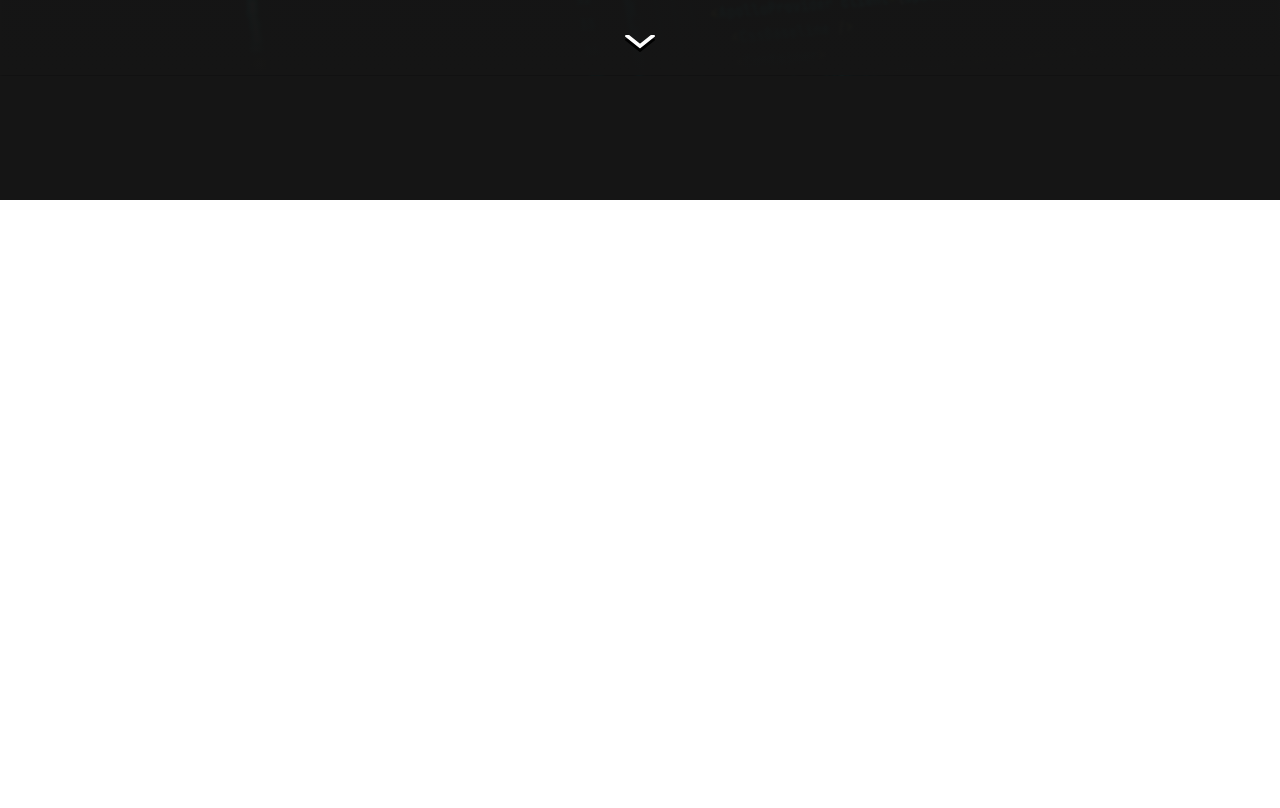
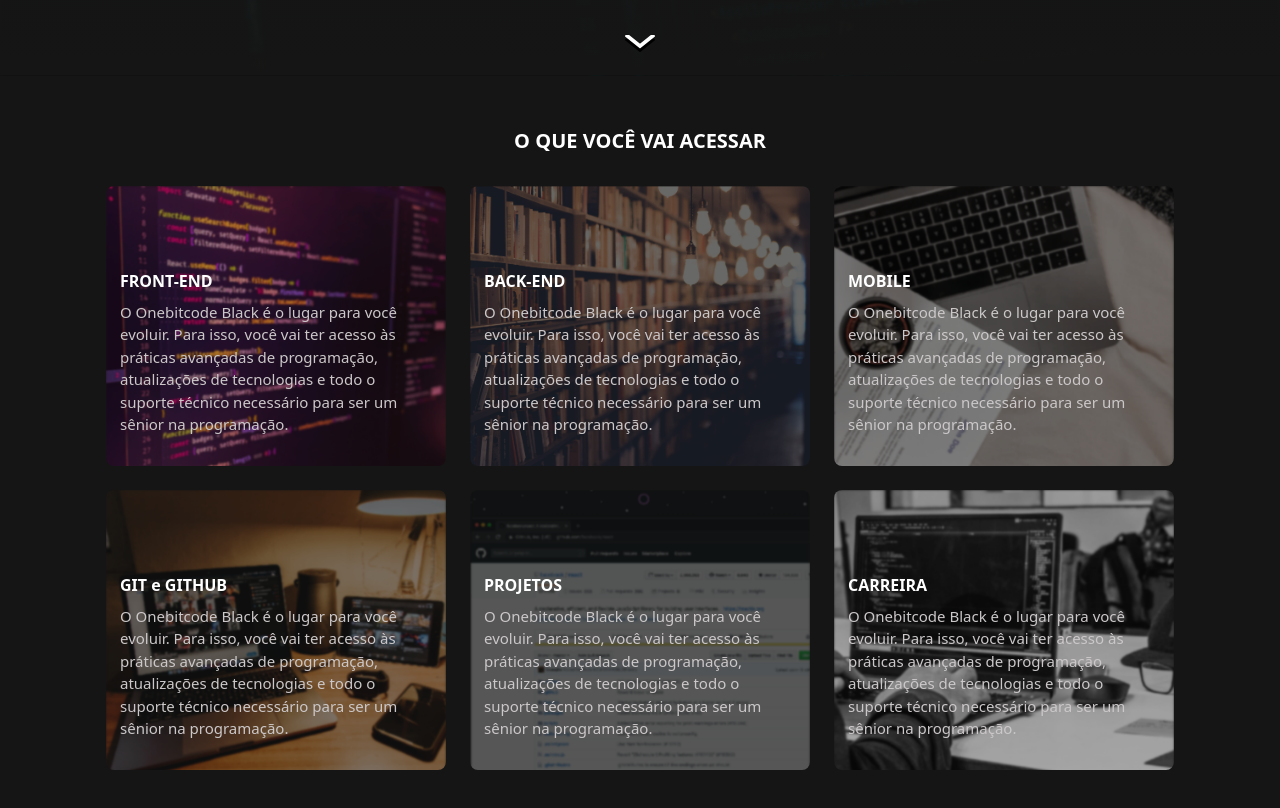
Before and after one commit to KaioGabrielSouzaRozini/OneBitFlix-Frontend, a Next.js app: page / in a window 1280 px wide. Shown: the part 600-1408 px from the top of the page. Before the commit the page ends 800 px from the top, so only its background shows below. Built offline with nearby package versions, Linux system fonts and the light colour scheme.

Commit message:
Criação da seção de cards e susa responsividades

```diff
--- a/pages/index.tsx
+++ b/pages/index.tsx
@@ -1,4 +1,5 @@
 import Head from "next/head";
+import CardSection from "../src/components/homeNoAtuth/cardsSection";
 import HeaderNoAuth from "../src/components/homeNoAtuth/headerNoAuth";
 import PresentationSection from "../src/components/homeNoAtuth/presentationSection";
 import styles from "../styles/HomeNoAuth.module.scss";
@@ -20,6 +21,7 @@
           <HeaderNoAuth />
           <PresentationSection />
         </div>
+        <CardSection />
       </main>
     </>
   );
--- /dev/null
+++ b/src/components/homeNoAtuth/cardsSection/index.tsx
@@ -0,0 +1,68 @@
+import { Container } from "reactstrap";
+import styles from "./styles.module.scss";
+
+const CardSection = function () {
+  return (
+    <>
+      <p className={styles.sectionTitle}>O QUE VOCÊ VAI ACESSAR</p>
+      <Container className="d-flex flex-wrap justify-content-center gap-4 pb-5">
+        <div className={styles.card1}>
+          <p className={styles.cardTitle}>FRONT-END</p>
+          <p className={styles.cardDescription}>
+            O Onebitcode Black é o lugar para você evoluir. Para isso, você vai
+            ter acesso às práticas avançadas de programação, atualizações de
+            tecnologias e todo o suporte técnico necessário para ser um sênior
+            na programação.
+          </p>
+        </div>
+        <div className={styles.card2}>
+          <p className={styles.cardTitle}>BACK-END</p>
+          <p className={styles.cardDescription}>
+            O Onebitcode Black é o lugar para você evoluir. Para isso, você vai
+            ter acesso às práticas avançadas de programação, atualizações de
+            tecnologias e todo o suporte técnico necessário para ser um sênior
+            na programação.
+          </p>
+        </div>
+        <div className={styles.card3}>
+          <p className={styles.cardTitle}>MOBILE</p>
+          <p className={styles.cardDescription}>
+            O Onebitcode Black é o lugar para você evoluir. Para isso, você vai
+            ter acesso às práticas avançadas de programação, atualizações de
+            tecnologias e todo o suporte técnico necessário para ser um sênior
+            na programação.
+          </p>
+        </div>
+        <div className={styles.card4}>
+          <p className={styles.cardTitle}>GIT e GITHUB</p>
+          <p className={styles.cardDescription}>
+            O Onebitcode Black é o lugar para você evoluir. Para isso, você vai
+            ter acesso às práticas avançadas de programação, atualizações de
+            tecnologias e todo o suporte técnico necessário para ser um sênior
+            na programação.
+          </p>
+        </div>
+        <div className={styles.card5}>
+          <p className={styles.cardTitle}>PROJETOS</p>
+          <p className={styles.cardDescription}>
+            O Onebitcode Black é o lugar para você evoluir. Para isso, você vai
+            ter acesso às práticas avançadas de programação, atualizações de
+            tecnologias e todo o suporte técnico necessário para ser um sênior
+            na programação.
+          </p>
+        </div>
+        <div className={styles.card6}>
+          <p className={styles.cardTitle}>CARREIRA</p>
+          <p className={styles.cardDescription}>
+            O Onebitcode Black é o lugar para você evoluir. Para isso, você vai
+            ter acesso às práticas avançadas de programação, atualizações de
+            tecnologias e todo o suporte técnico necessário para ser um sênior
+            na programação.
+          </p>
+        </div>
+      </Container>
+    </>
+  );
+};
+
+export default CardSection;
--- /dev/null
+++ b/src/components/homeNoAtuth/cardsSection/styles.module.scss
@@ -0,0 +1,61 @@
+@import "../../../../styles/colors.module.scss";
+
+.sectionTitle {
+  font-size: 20px;
+  font-weight: bold;
+  text-align: center;
+  margin: 50px 0px 30px 0px;
+}
+
+.card {
+  width: 340px;
+  height: 280px;
+  border-radius: 8px;
+  padding: 14px;
+  background-size: cover;
+  display: flex;
+  flex-direction: column;
+  justify-content: flex-end;
+  transition: 0.3s;
+  .cardTitle {
+    transition: 0.3s;
+    font-weight: bold;
+    margin-bottom: 8px;
+  }
+  .cardDescription {
+    font-size: 15px;
+    color: $lightGray;
+  }
+  &:hover {
+    transform: scale(1.03);
+    .cardTitle {
+      font-size: 18px;
+      margin-left: 8px;
+    }
+  }
+}
+
+.card1 {
+  @extend .card;
+  background-image: url("../../../../public/homeNoAuth/imgFrontend.png");
+}
+.card2 {
+  @extend .card;
+  background-image: url("../../../../public/homeNoAuth/imgBackend.png");
+}
+.card3 {
+  @extend .card;
+  background-image: url("../../../../public/homeNoAuth/imgMobile.png");
+}
+.card4 {
+  @extend .card;
+  background-image: url("../../../../public/homeNoAuth/imgGit.png");
+}
+.card5 {
+  @extend .card;
+  background-image: url("../../../../public/homeNoAuth/imgProjects.png");
+}
+.card6 {
+  @extend .card;
+  background-image: url("../../../../public/homeNoAuth/imgCareer.png");
+}
```
